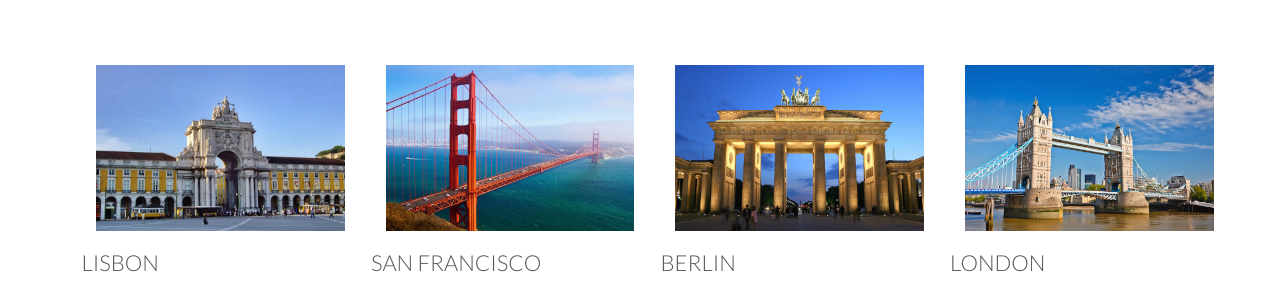
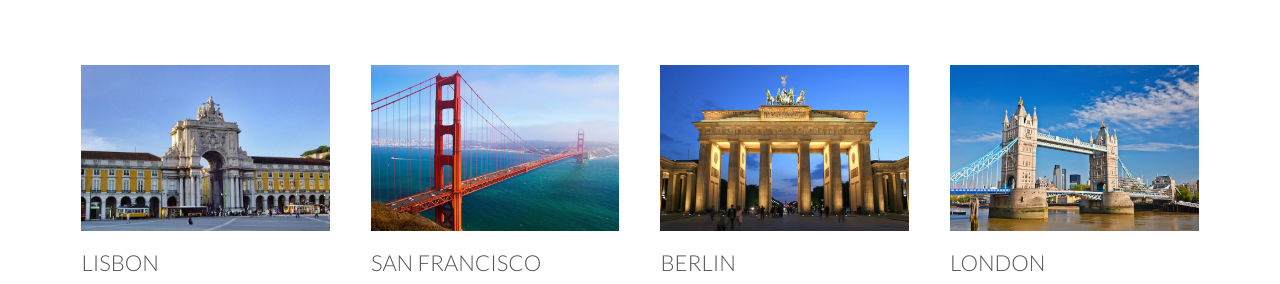
Before and after one commit to hillaryke/webdev, a plain HTML site: page index.html in a window 1280 px wide. Shown: the part 2906-3190 px from the top of the page. Drawn offline with Linux system fonts and the light colour scheme; files whose address does not match are found by name.

Commit message:
uploads ready

```diff
--- a/resources/css/queries.css
+++ b/resources/css/queries.css
@@ -104,7 +104,6 @@
         text-align: center;
         margin-top: 10px;
     }
-    .box img { margin: 15px auto; }
     .btn-app img { margin-right: 5px; }
 
     .plan-price { font-weight: 200; }
--- a/resources/css/style.css
+++ b/resources/css/style.css
@@ -395,7 +395,7 @@ header {
 .box img {
     width: 100%;
     height: auto;
-    margin: 15px;
+    margin: 15px auto;
 }
 
 .city-feature {
```
